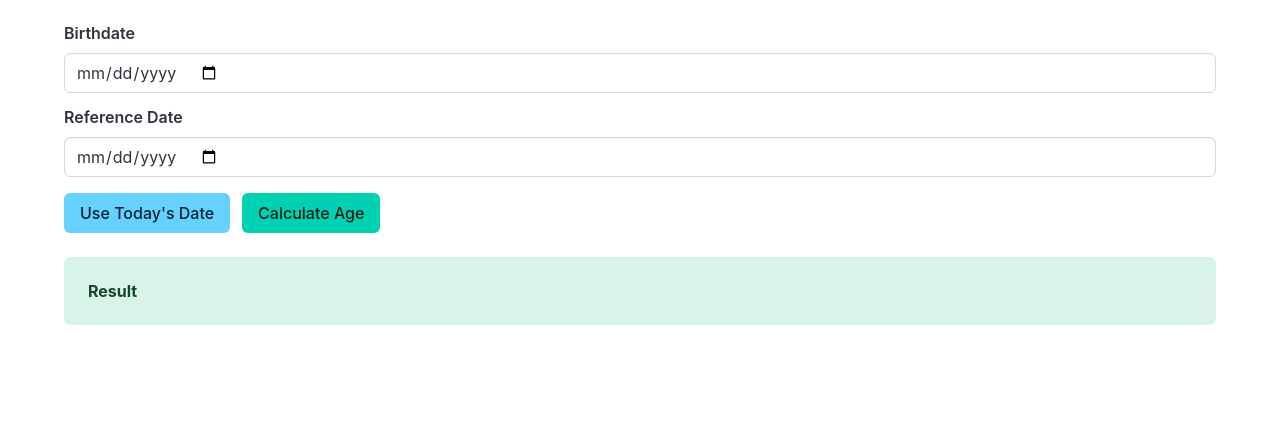
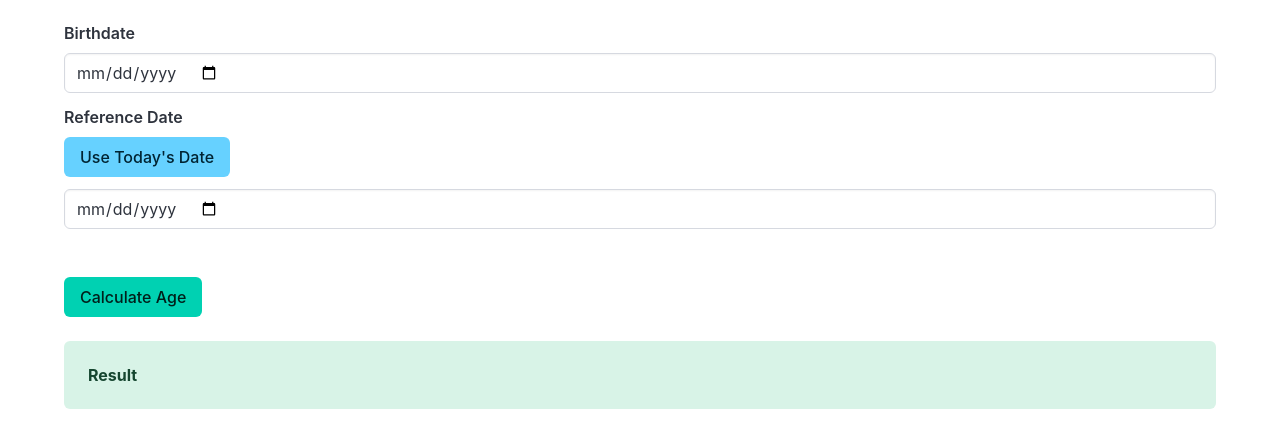
Before and after one commit to kraulk/chronological-age-calculator, a plain HTML site: page index.html in a window 1280 px wide. Shown: the part 179-626 px from the top of the page. Drawn offline with nearby package versions, Linux system fonts and the light colour scheme.

Commit message:
Move current date button for better usability

```diff
--- a/index.html
+++ b/index.html
@@ -26,13 +26,15 @@
 
 					<div class="field">
 						<label class="label" for="reference-date">Reference Date</label>
+						<div class="buttons">
+							<button type="button" class="button is-info" onclick="setToday()">Use Today's Date</button>
+						</div>
 						<div class="control">
 							<input class="input" type="date" id="reference-date" name="reference-date" required />
 						</div>
 					</div>
 
-					<div class="buttons mt-4">
-						<button type="button" class="button is-info" onclick="setToday()">Use Today's Date</button>
+					<div class="buttons mt-6">
 						<button type="submit" class="button is-primary">Calculate Age</button>
 					</div>
 				</form>
```
